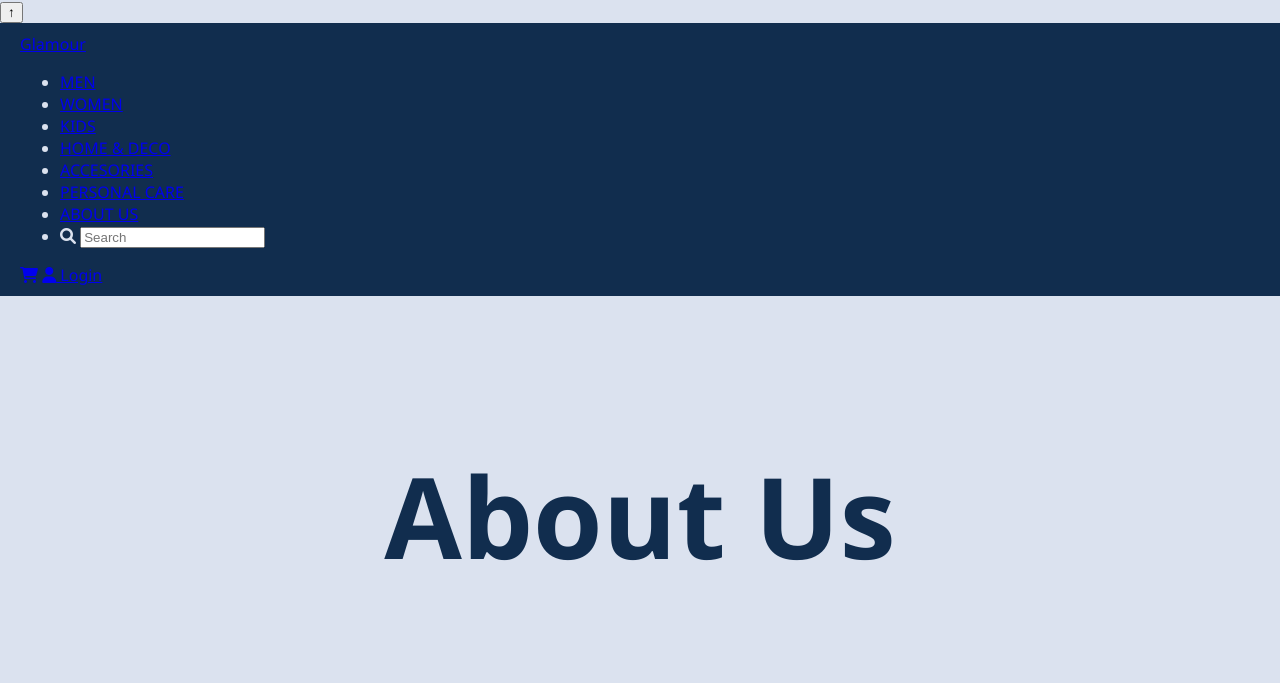
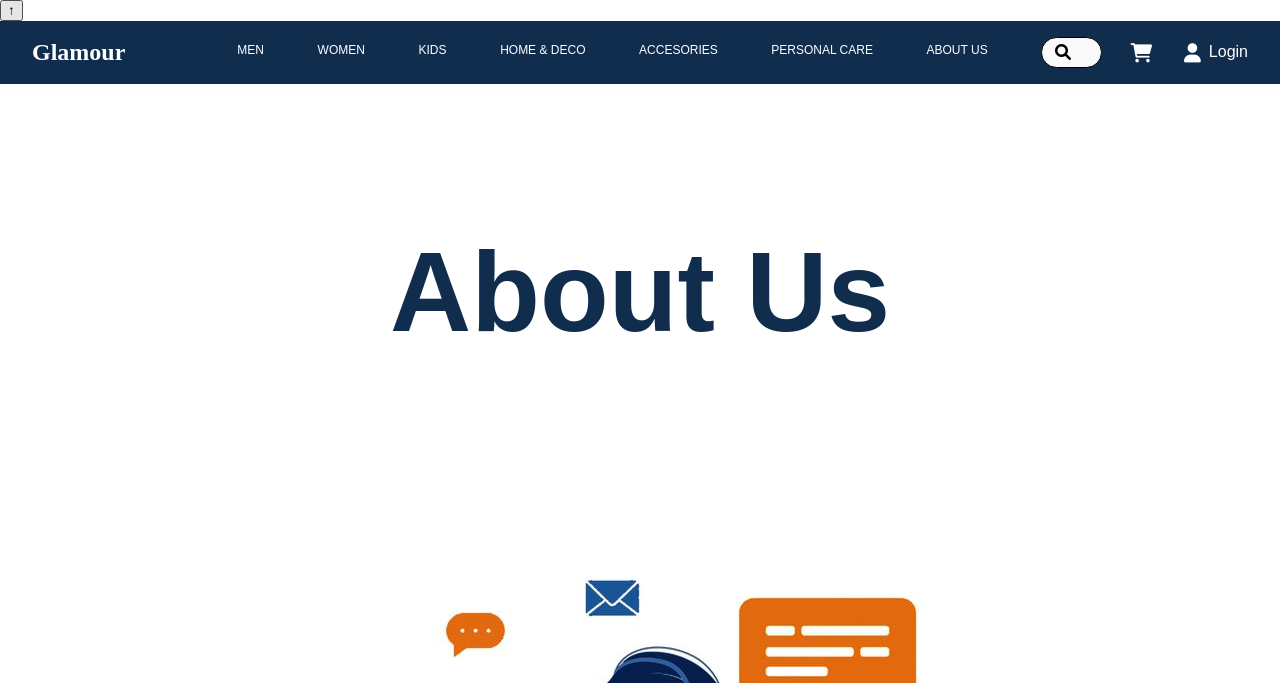
Before and after one commit to rdissanayakee/Glamour-web, a PHP site: page /Aboutus.html in a window 1280 px wide. Shown: the top 683 px of the page. Run offline with PHP 8.4, Linux system fonts and the light colour scheme.

Commit message:
chaneged css of about us

```diff
--- a/Aboutus.css
+++ b/Aboutus.css
@@ -1,120 +1,170 @@
-body {
-    font-family: 'Segoe UI', Tahoma, Geneva, Verdana, sans-serif;
+
+:root {
+    --primary-color: #000;
+    --secondary-color: #fff;
+    --accent-color: #ccc;
+    --font-family-base: 'Montserrat', sans-serif;
+    --font-family-brand: 'Cinzel', serif;
+    --font-family-heading: 'Dosis', sans-serif;
+    --padding-default: 20px;
+    --transition-speed: 0.3s;
+}
+
+/* Global Styles and Resets */
+body, html {
     margin: 0;
     padding: 0;
-    background-color: #DBE2EF;
-    color: #212529;
-    height: 100%;
+    box-sizing: border-box;
+    font-family: var(--font-family-base);
+}
+
+/* Navbar Styles */
+.navbar {
+    background-color:  #112d4e;
+    color: var(--secondary-color);
+    padding: 0rem 2rem;
+}
+
+.navbar .container {
+    display: flex;
+    justify-content: space-between;
+    align-items: center;
+}
+
+.left-section {
+    display: flex;
+    align-items: center;
+    gap: 4.5rem;
+}
+
+.navbar .brand {
+    font-size: 1.5rem;
+    font-weight: 600;
+    color: var(--secondary-color);
+    text-decoration: none;
+    font-family: var(--font-family-brand);
+}
+
+.navbar .nav-links {
+    list-style: none;
+    display: flex;
+    align-items: center;
+    gap: 2.1rem;
+}
+
+.navbar .nav-links li a {
+    color: var(--secondary-color);
+    text-decoration: none;
+    font-size: 12px;
+    display: flex;
+    align-items: center;
+    font-weight: 400;
+}
+
+.navbar .right-section {
+    display: flex;
+    align-items: center;
+    gap: 2rem;
+}
+
+.navbar .nav-icon {
+    color: var(--secondary-color);
+    text-decoration: none;
+    font-size: 1rem;
+    display: flex;
+    align-items: center;
+    gap: 0.5rem;
+    font-weight: 400;
+}
+
+.navbar .nav-icon i {
+    font-size: 1.2rem;
+}
+
+.navbar .nav-icon:hover {
+    color: var(--accent-color);
+}
+
+.search__container {
+    display: flex;
+    align-items: center;
+    border: 1px solid #000000;
+    border-radius: 25px;
+    padding: 0.1rem 0.8rem;
+    transition: border-color 0.3s ease, background-color 0.3s ease;
+    background-color: #f9f9f9;
+    max-width: 150px;
+    margin: 0;
+    position: relative;
+}
+
+.search__icon {
+    font-size: 1rem;
+    color: black;
+    margin-right: 0.5rem;
+    transition: color 0.3s ease, transform 0.3s ease;
+    cursor: pointer;
+}
+
+.search__input {
+    border: none;
+    outline: none;
+    flex: 1;
+    padding: 0.3rem;
+    font-size: 0.9rem;
+    background-color: transparent;
+    width: 0;
+    opacity: 0;
+    transition: width 0.5s ease, opacity 0.5s ease;
+}
+
+/* Nav Bar Hover Underline Animation */
+.nav-links li {
+    display: inline-block;
+    position: relative;
+    margin-right: 20px; /* Adjust as needed */
+}
+
+.nav-links li a {
+    text-decoration: none;
+    color: #000; /* Adjust the text color as needed */
+    padding-bottom: 5px; /* Adjust as needed */
+    display: inline-block;
+}
+
+.nav-links li a::after {
+    content: '';
+    position: absolute;
+    width: 0;
+    height: 2px; /* Adjust the thickness of the underline */
+    background-color: white; /* Color of the underline */
+    bottom: 0;
+    left: 0;
+    transition: width 0.3s ease-in-out;
+}
+
+.nav-links li a:hover::after {
+    width: 100%;
 }
 
 
-
-.navbar {
-    display: flex;
-    justify-content: space-between;
-    align-items: center;
-    background-color: #112D4E;
-    padding: 10px 20px;
-    color: #DBE2Ef;
+/* Hover and focus styles */
+.search__container:hover, .search__input:focus {
+    border-color: rgb(0, 0, 0);
+    background-color: white;
 }
 
-.logo-text {
-    font-family: 'Krona One', sans-serif;
-    border-radius: 50%;
-    margin-left: 100px;
+.search__container:hover .search__icon, .search__input:focus + .search__icon {
+    color: rgb(0, 0, 0);
+    transform: rotate(90deg);
 }
 
-.search-container {
-    display: flex;
-    align-items: center;
-    flex: 1;
-    max-width: 700px;
-    margin: 0 20px;
+.search__container:hover .search__input, .search__input:focus {
+    width: 100px;
+    opacity: 1;
 }
 
-.search-container input {
-    width: 100%;
-    padding: 10px;
-    border-radius: 5px 0 0 5px;
-    border: 1px solid #ccc;
-    border-right: none;
-}
 
-.search-container select {
-    padding: 10px;
-    border-radius: 0;
-    border: 1px solid #ccc;
-    border-left: none;
-    border-right: none;
-}
-
-.search-button {
-    display: flex;
-    align-items: center;
-    justify-content: center;
-    background-color: #607d8b;
-    border: none;
-    padding: 10px;
-    border-radius: 0 5px 5px 0;
-    cursor: pointer;
-}
-
-.search-button img {
-    width: 25px;
-    height: 25px;
-}
-
-.account-cart-container {
-    display: flex;
-    align-items: center;
-}
-
-.account {
-    margin-right: 50px;
-}
-
-.cart {
-    display: flex;
-    align-items: center;
-    margin-right: 100px;
-}
-
-.cart-icon {
-    width: 30px;
-    height: 30px;
-}
-
-.secondary-navbar {
-    background-color: rgb(255, 255, 255);
-    padding: 10px 20px;
-}
-
-.secondary-navbar ul {
-    list-style: none;
-    padding: 0;
-    margin: 0;
-    display: flex;
-    justify-content: space-around;
-    margin-left: 50px;
-    margin-right: 50px;
-}
-
-.secondary-navbar ul li {
-    padding: auto;
-}
-
-.secondary-navbar ul li a {
-    text-decoration: none;
-    color: #607d8b;
-    font-weight: 700;
-    font-family: 'Inter', sans-serif;
-    font-size: 14px;
-    padding: 0px;
-}
-
-.secondary-navbar ul li a:hover {
-    color: #112D4E;
-}
 .H1{
     font-size: 75px;
     color: #112D4E;
--- a/Aboutus.html
+++ b/Aboutus.html
@@ -1,6 +1,7 @@
 <!DOCTYPE html>
 <html>
     <head>
+
         <meta charset="UTF-8">
        <meta name="viewport" content="width=device-width, initial-scale=1.0">
        <title>Aboutus</title>
@@ -15,6 +16,7 @@
 <body>
 
     <button id="scrollToTopButton" class="scroll-to-top">↑</button>
+
     <!-- Navigation Bar -->
     <nav class="navbar">
         <div class="container">
@@ -52,7 +54,7 @@
    </div>
 
 
-        <img src="website images/aboutus/aboutus .jpg" alt="aboutus" class="header-image">
+        <img src="website images/aboutus/-3.jpg"   alt="aboutus" class="header-image">
         <div class="content">
             <h1>Who we are ?</h1>
             <p>
@@ -60,29 +62,29 @@
             </p><br>
             <h1>Follow Us On</h1>
             <div class="social-media">
-                <a href="#"><img src="website images/aboutus/instergram.jpg.png"   alt="Instagram">Instagram</a>
-                <a href="#"><img src="website images/aboutus/tiktok.jpg.png" alt="TikTok">TikTok</a>
-                <a href="#"><img src="website images/aboutus/whatsapp.jpg.png" alt="WhatsApp">WhatsApp</a>
-                <a href="#"><img src="website images/aboutus/facebook.jpg.png" alt="Facebook">Facebook</a>
+                <a href="#"><img src="website images/aboutus/inster.png"    alt="Instagram">Instagram</a>
+                <a href="#"><img src="website images/aboutus/tiktok.jpeg"    alt="TikTok">TikTok</a>
+                <a href="#"><img src="website images/aboutus/whatsapp 2.jpeg"  alt="WhatsApp">WhatsApp</a>
+                <a href="#"><img src="website images/aboutus/facebook.jpeg"     alt="Facebook">Facebook</a>
             </div>
         </div><br>
         <div class="reasons">
             <h2>Here's Why do you need to shop in our store ?</h2>
             <div class="reasons-icons">
                 <div class="reason">
-                    <img src="website images/aboutus/worldwidee.jpg.png"   alt="Worldwide Shipping">
+                    <img src="website images/aboutus/worldwide.jpeg"  alt="Worldwide Shipping">
                     <p>Worldwide Shipping</p>
                 </div>
                 <div class="reason">
-                    <img src="website images/aboutus/bestquulity.jpg" alt="Best Quality">
+                    <img src="website images/aboutus/best-quality.jpeg" alt="Best Quality">
                     <p>Best Quality</p>
                 </div>
                 <div class="reason">
-                    <img src="website images/aboutus/best-offers.jpg"    alt="Best Offers">
+                    <img src="website images/aboutus/best-offers.png"    alt="Best Offers">
                     <p>Best Offers</p>
                 </div>
                 <div class="reason">
-                    <img src="website images/aboutus/securepaymen.jpg.png"   alt="Payment Secure">
+                    <img src="website images/aboutus/payment-secure.jpeg"   alt="Payment Secure">
                     <p>Payment Secure</p>
                 </div>
             </div>
```
Lines whose indentation alone changed are shown as unchanged.
